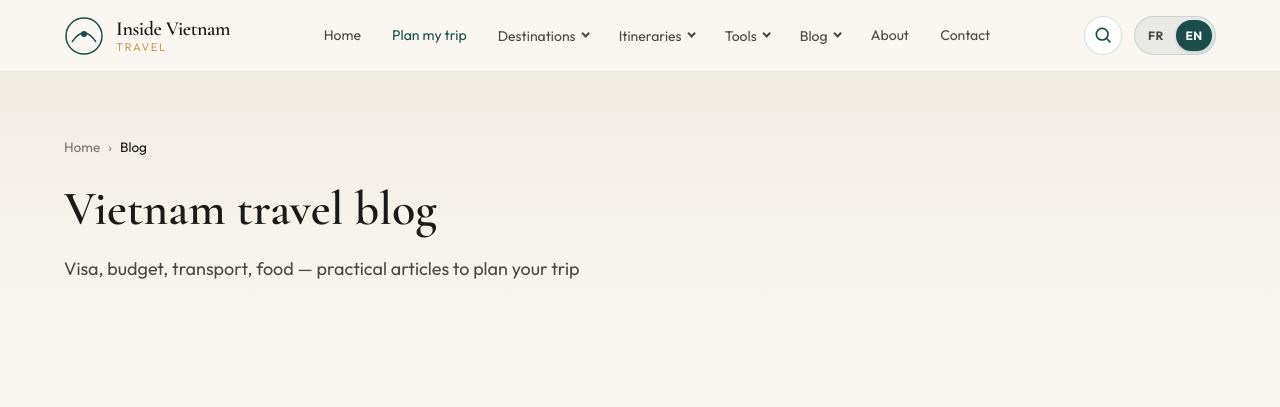
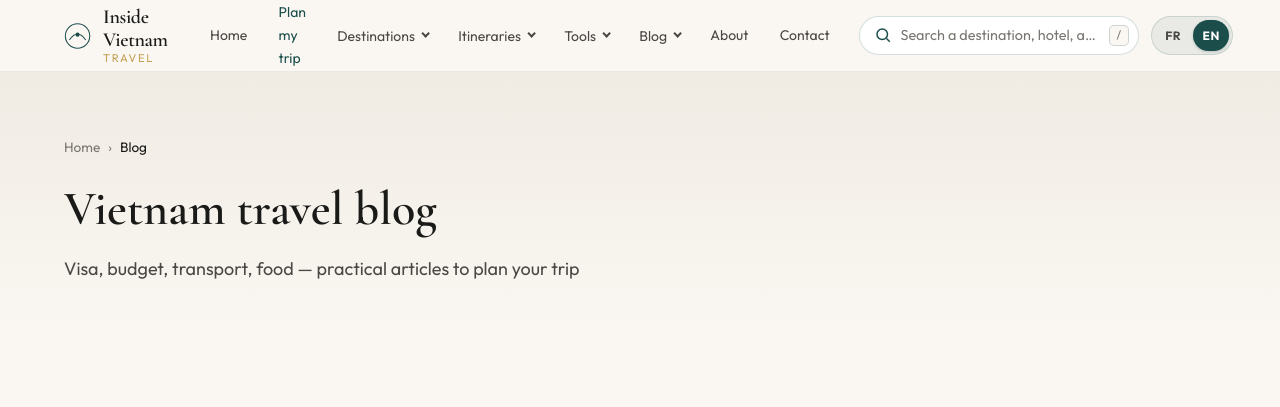
Before and after one commit to Colin-tech-VS/insidevietnamtravel, a Flask app: page /en/blog in a window 1280 px wide. Shown: the top 407 px of the page. Run offline with Flask 3, Linux system fonts and the light colour scheme; some libraries are stand-ins or nearby versions.

Commit message:
@ Barre de recherche header + recherche d’hôtels et activités (liens affiliés).
- Le bouton-loupe du header devient une vraie barre de recherche visible
  (« Rechercher une destination, un hôtel, une activité… » + raccourci /),
  qui se replie en pastille icône sous 1024px pour ne pas déborder.
- L’index de recherche inclut désormais les hôtels (Booking/Agoda) et les
  activités/tours (GetYourGuide/Viator) de chaque destination. Ces résultats
  sont exclusivement des liens affiliés trackés via /go/<provider>, ouverts dans
  un nouvel onglet avec rel="sponsored nofollow noopener".
- Nouveaux groupes Hôtels / Activités dans l’overlay (FR/EN).

Co-Authored-By: Claude Opus 4.8 <noreply@anthropic.com>
@

```diff
--- a/app.py
+++ b/app.py
@@ -878,6 +878,34 @@ def search_index():
             "u": lang_url("destination_page", lang, slug=slug),
             "g": "destination",
         })
+        loc = affiliate_location(slug)
+        dest_name = d.get("name", slug)
+        # Hôtels — uniquement des liens affiliés trackés (Booking / Agoda).
+        for hotel in (d.get("hotels") or []):
+            provider = hotel.get("provider")
+            if not provider:
+                continue
+            price = hotel.get("price_hint", "")
+            items.append({
+                "t": hotel.get("name", ""),
+                "s": f"{dest_name} · {price}".strip(" ·"),
+                "u": tracked_affiliate_url(provider, build_hotel_link(provider, hotel, loc)),
+                "g": "hotel",
+                "x": 1,
+            })
+        # Activités & tours — liens affiliés trackés (GetYourGuide / Viator).
+        for act in (d.get("activities") or []):
+            provider = act.get("provider")
+            if not provider:
+                continue
+            price = act.get("price_hint", "")
+            items.append({
+                "t": act.get("name", ""),
+                "s": f"{dest_name} · {price}".strip(" ·"),
+                "u": tracked_affiliate_url(provider, build_activity_link(provider, act, loc)),
+                "g": "activity",
+                "x": 1,
+            })
     for slug, it in _itineraries(lang).items():
         items.append({
             "t": it.get("title", slug),
--- a/locales/ui.py
+++ b/locales/ui.py
@@ -435,19 +435,25 @@ UI: dict[str, dict[str, str]] = {
     "search.open": {"fr": "Ouvrir la recherche", "en": "Open search"},
     "search.close": {"fr": "Fermer la recherche", "en": "Close search"},
     "search.placeholder": {
-        "fr": "Destination, itinéraire, visa, budget…",
-        "en": "Destination, itinerary, visa, budget…",
+        "fr": "Destination, hôtel, activité, itinéraire…",
+        "en": "Destination, hotel, activity, itinerary…",
+    },
+    "search.bar": {
+        "fr": "Rechercher une destination, un hôtel, une activité…",
+        "en": "Search a destination, hotel, activity…",
     },
     "search.hint": {
-        "fr": "Tapez pour filtrer guides, articles et outils.",
-        "en": "Type to filter guides, articles and tools.",
+        "fr": "Tapez pour trouver une destination, un hôtel, une activité, un guide ou un outil.",
+        "en": "Type to find a destination, hotel, activity, guide or tool.",
     },
     "search.empty": {
-        "fr": "Aucun résultat — essayez « Hanoï », « budget » ou « visa ».",
-        "en": "No result — try “Hanoi”, “budget” or “visa”.",
+        "fr": "Aucun résultat — essayez « Hanoï », « food tour » ou « budget ».",
+        "en": "No result — try “Hanoi”, “food tour” or “budget”.",
     },
     "search.group.destination": {"fr": "Destinations", "en": "Destinations"},
     "search.group.itinerary": {"fr": "Itinéraires", "en": "Itineraries"},
+    "search.group.hotel": {"fr": "Hôtels", "en": "Hotels"},
+    "search.group.activity": {"fr": "Activités & tours", "en": "Activities & tours"},
     "search.group.article": {"fr": "Articles", "en": "Articles"},
     "search.group.tool": {"fr": "Outils", "en": "Tools"},
 
--- a/static/css/style.css
+++ b/static/css/style.css
@@ -2398,20 +2398,57 @@ a.article-category:hover { text-decoration: underline; }
 }
 
 /* ── Recherche site ─────────────────────────────────────────────────── */
-.site-search__open {
+.site-search-bar {
   display: inline-flex;
   align-items: center;
-  justify-content: center;
-  width: 2.4rem;
+  gap: 0.55rem;
   height: 2.4rem;
+  max-width: 280px;
+  padding: 0 0.6rem 0 0.85rem;
   border: 1px solid rgba(27, 77, 74, 0.18);
-  border-radius: 50%;
+  border-radius: 999px;
   background: var(--white);
-  color: var(--teal);
+  color: var(--ink-muted);
   cursor: pointer;
+  font: inherit;
+  text-align: left;
   transition: all var(--transition);
 }
-.site-search__open:hover { background: var(--teal); color: var(--white); border-color: var(--teal); }
+.site-search-bar:hover {
+  border-color: var(--teal);
+  box-shadow: 0 2px 10px rgba(27, 77, 74, 0.1);
+}
+.site-search-bar svg { flex-shrink: 0; color: var(--teal); }
+.site-search-bar__text {
+  flex: 1;
+  font-size: 0.9rem;
+  white-space: nowrap;
+  overflow: hidden;
+  text-overflow: ellipsis;
+}
+.site-search-bar__kbd {
+  flex-shrink: 0;
+  font-family: inherit;
+  font-size: 0.75rem;
+  line-height: 1;
+  padding: 0.2rem 0.4rem;
+  border: 1px solid rgba(27, 77, 74, 0.2);
+  border-radius: 5px;
+  background: var(--rice);
+  color: var(--ink-muted);
+}
+/* Tablette/mobile : on réduit la barre à une pastille icône pour éviter le débordement. */
+@media (max-width: 1024px) {
+  .site-search-bar {
+    max-width: none;
+    width: 2.4rem;
+    justify-content: center;
+    padding: 0;
+    border-radius: 50%;
+  }
+  .site-search-bar__text,
+  .site-search-bar__kbd { display: none; }
+}
 
 .search-overlay {
   position: fixed;
@@ -2492,6 +2529,14 @@ a.article-category:hover { text-decoration: underline; }
   text-overflow: ellipsis;
   white-space: nowrap;
 }
+.search-result__ext {
+  display: inline-block;
+  margin-left: 0.35rem;
+  font-size: 0.78rem;
+  color: var(--teal);
+  opacity: 0.75;
+}
+.search-result--affiliate:hover { background: rgba(27, 77, 74, 0.07); }
 
 /* ── Filtres blog dynamiques ────────────────────────────────────────── */
 .blog-categories__chip { cursor: pointer; }
--- a/static/js/search.js
+++ b/static/js/search.js
@@ -11,9 +11,11 @@
   var loading = false;
   var lastFocus = null;
 
-  var GROUPS = ['destination', 'itinerary', 'article', 'tool'];
+  var GROUPS = ['destination', 'hotel', 'activity', 'itinerary', 'article', 'tool'];
   var groupLabel = {
     destination: overlay.dataset.groupDestination,
+    hotel: overlay.dataset.groupHotel,
+    activity: overlay.dataset.groupActivity,
     itinerary: overlay.dataset.groupItinerary,
     article: overlay.dataset.groupArticle,
     tool: overlay.dataset.groupTool,
@@ -76,8 +78,13 @@
       if (!group.length) return;
       html += '<div class="search-group"><p class="search-group__label">' + esc(groupLabel[g]) + '</p>';
       group.forEach(function (m) {
-        html += '<a class="search-result" href="' + esc(m.u) + '">' +
-          '<span class="search-result__title">' + esc(m.t) + '</span>' +
+        // Les hôtels et activités sont des liens affiliés (m.x) : nouvel onglet + rel.
+        var attrs = m.x
+          ? ' target="_blank" rel="sponsored nofollow noopener"'
+          : '';
+        var badge = m.x ? '<span class="search-result__ext" aria-hidden="true">↗</span>' : '';
+        html += '<a class="search-result' + (m.x ? ' search-result--affiliate' : '') + '" href="' + esc(m.u) + '"' + attrs + '>' +
+          '<span class="search-result__title">' + esc(m.t) + badge + '</span>' +
           (m.s ? '<span class="search-result__sub">' + esc(m.s) + '</span>' : '') +
           '</a>';
       });
--- a/templates/base.html
+++ b/templates/base.html
@@ -236,10 +236,12 @@
       </nav>
 
       <div class="header-actions">
-        <button type="button" class="site-search__open" data-search-open aria-label="{{ t('search.open') }}" aria-haspopup="dialog">
-          <svg viewBox="0 0 24 24" width="20" height="20" fill="none" stroke="currentColor" stroke-width="2" aria-hidden="true">
+        <button type="button" class="site-search-bar" data-search-open aria-label="{{ t('search.open') }}" aria-haspopup="dialog">
+          <svg viewBox="0 0 24 24" width="18" height="18" fill="none" stroke="currentColor" stroke-width="2" aria-hidden="true">
             <circle cx="11" cy="11" r="7"/><path d="M21 21l-4.3-4.3"/>
           </svg>
+          <span class="site-search-bar__text">{{ t('search.bar') }}</span>
+          <kbd class="site-search-bar__kbd">/</kbd>
         </button>
         <nav class="lang-switch" aria-label="{{ t('lang.label') }}">
           <a href="{{ page_url_in_lang('fr') }}"
@@ -268,6 +270,8 @@
        data-empty="{{ t('search.empty') }}"
        data-group-destination="{{ t('search.group.destination') }}"
        data-group-itinerary="{{ t('search.group.itinerary') }}"
+       data-group-hotel="{{ t('search.group.hotel') }}"
+       data-group-activity="{{ t('search.group.activity') }}"
        data-group-article="{{ t('search.group.article') }}"
        data-group-tool="{{ t('search.group.tool') }}">
     <div class="search-overlay__panel">
```
